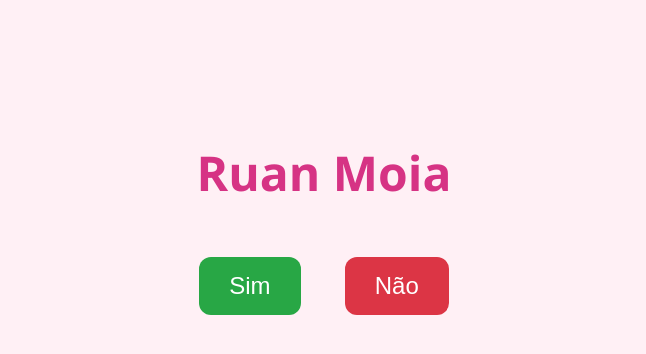
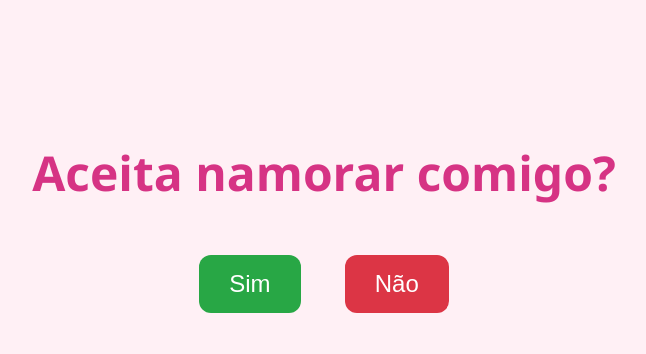
Before and after one commit to sasasbella/moia, a plain HTML site: page index.html in a window 1280 px wide. Shown: the whole page, without its empty margins (316-962 px from the left). Drawn offline with Linux system fonts and the light colour scheme.

Commit message:
Update index.html

```diff
--- a/index.html
+++ b/index.html
@@ -14,6 +14,7 @@
     h1 {
       font-size: 3rem;
       color: #d63384;
+      margin-bottom: 30px;
     }
 
     .btn {
@@ -54,7 +55,7 @@
 </head>
 <body>
 
-  <h1>Ruan Moia</h1>
+  <h1>Aceita namorar comigo?</h1>
 
   <button class="btn btn-sim" onclick="window.location.href='https://www.google.com'">Sim</button>
   <button class="btn btn-nao" onclick="mostrarCoracoes()">Não</button>
```
